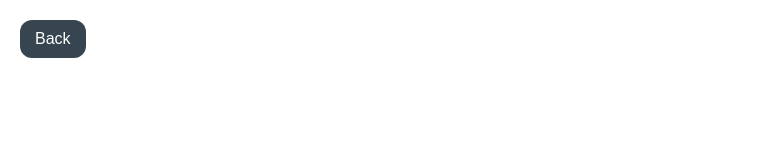
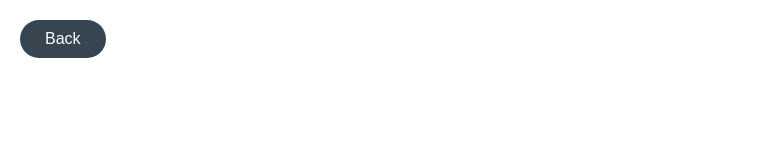
Before and after one commit to Adbcb1b2/geolocationAndCameraPWA, a plain HTML site: page pages/camera.html in a window 1280 px wide. Shown: the top 160 px of the page, without its empty margins (0-758 px from the left). Drawn offline with Linux system fonts and the light colour scheme.

Commit message:
Changes made to back button styling.

```diff
--- a/css/styles.css
+++ b/css/styles.css
@@ -88,7 +88,7 @@ canvas {
     text-decoration: none;
     background-color: #36454F;
     color: white;
-    padding: 10px 15px;
-    border-radius: 12px;
+    padding: 10px 25px;
+    border-radius: 20px;
     font-size: 16px;
 }
```
